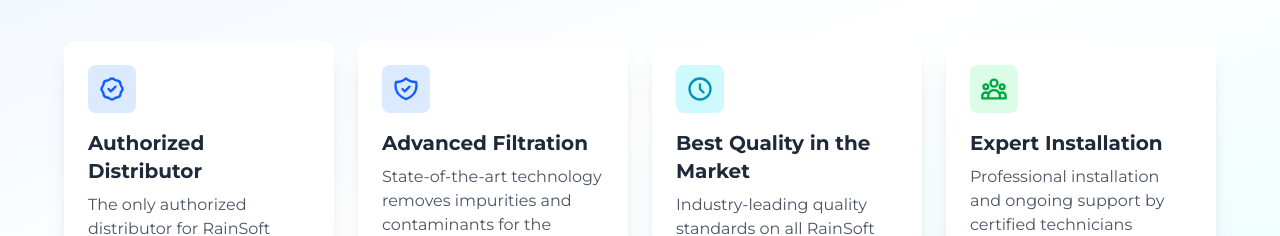
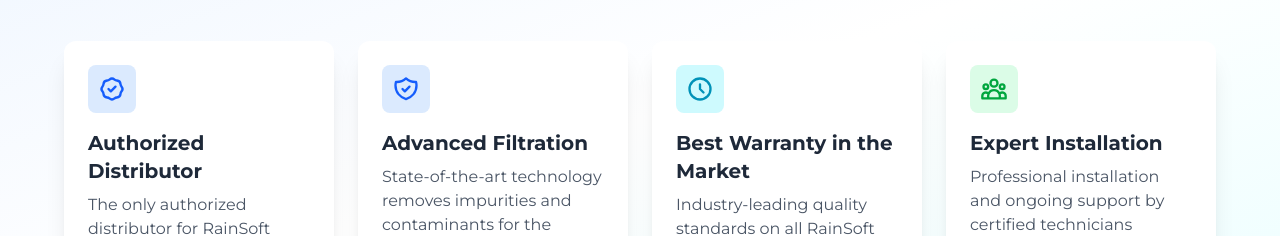
Before and after one commit to NormanAlvarado/apb_water-systems, a React (Vite) app: page /devhome in a window 1280 px wide. Shown: the part 1740-1976 px from the top of the page. Built offline with nearby package versions, Linux system fonts and the light colour scheme.

Commit message:
refactor: Update heading in FeaturesSection to reflect accurate warranty information

```diff
--- a/src/components/FeaturesSection.tsx
+++ b/src/components/FeaturesSection.tsx
@@ -43,7 +43,7 @@ export default function FeaturesSection() {
                     <path strokeLinecap="round" strokeLinejoin="round" strokeWidth={2} d="M12 8v4l3 3m6-3a9 9 0 11-18 0 9 9 0 0118 0z" />
                   </svg>
                 </div>
-                <h3 className="text-xl font-bold text-gray-800 mb-2">Best Quality in the Market</h3>
+                <h3 className="text-xl font-bold text-gray-800 mb-2">Best Warranty in the Market</h3>
                 <p className="text-gray-600">
                   Industry-leading quality standards on all RainSoft systems
                 </p>
```
